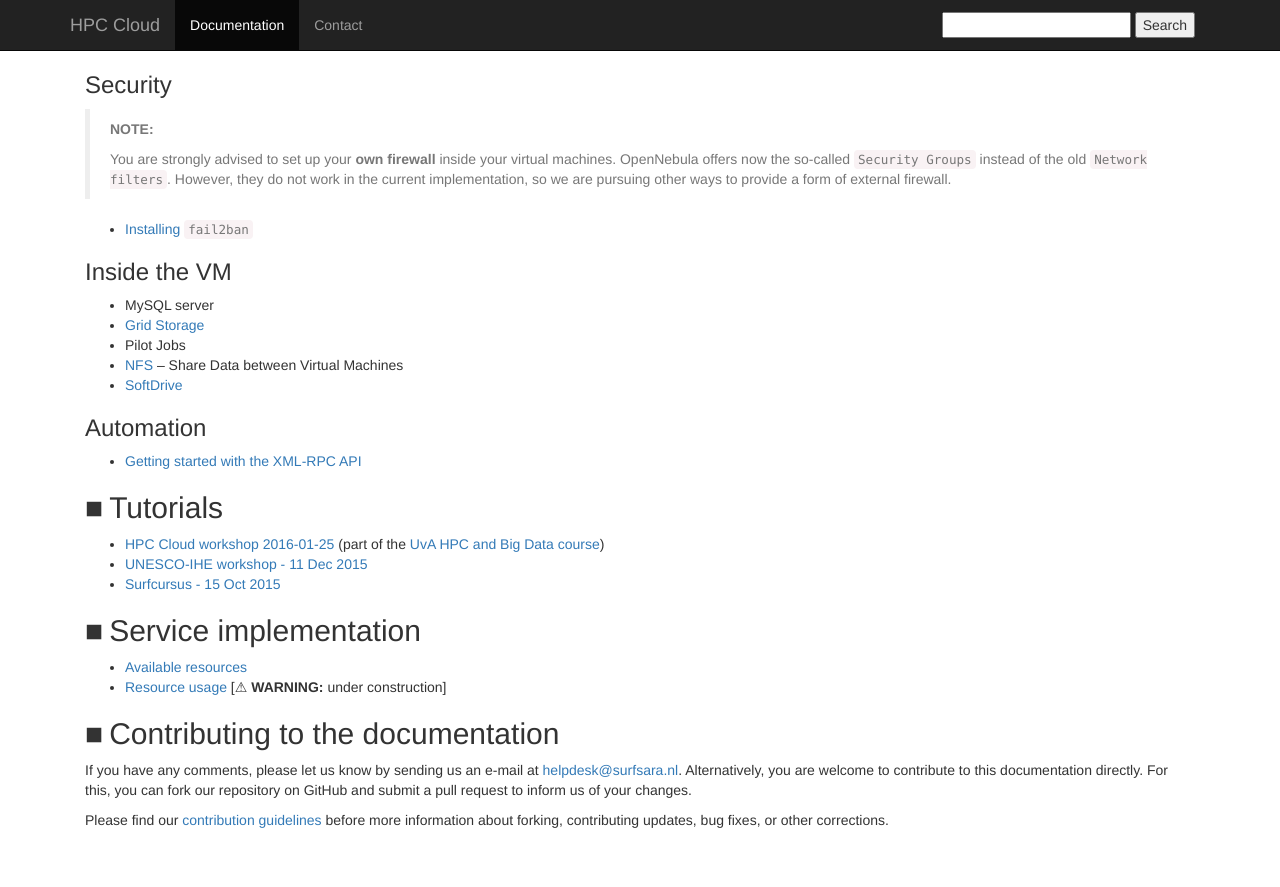
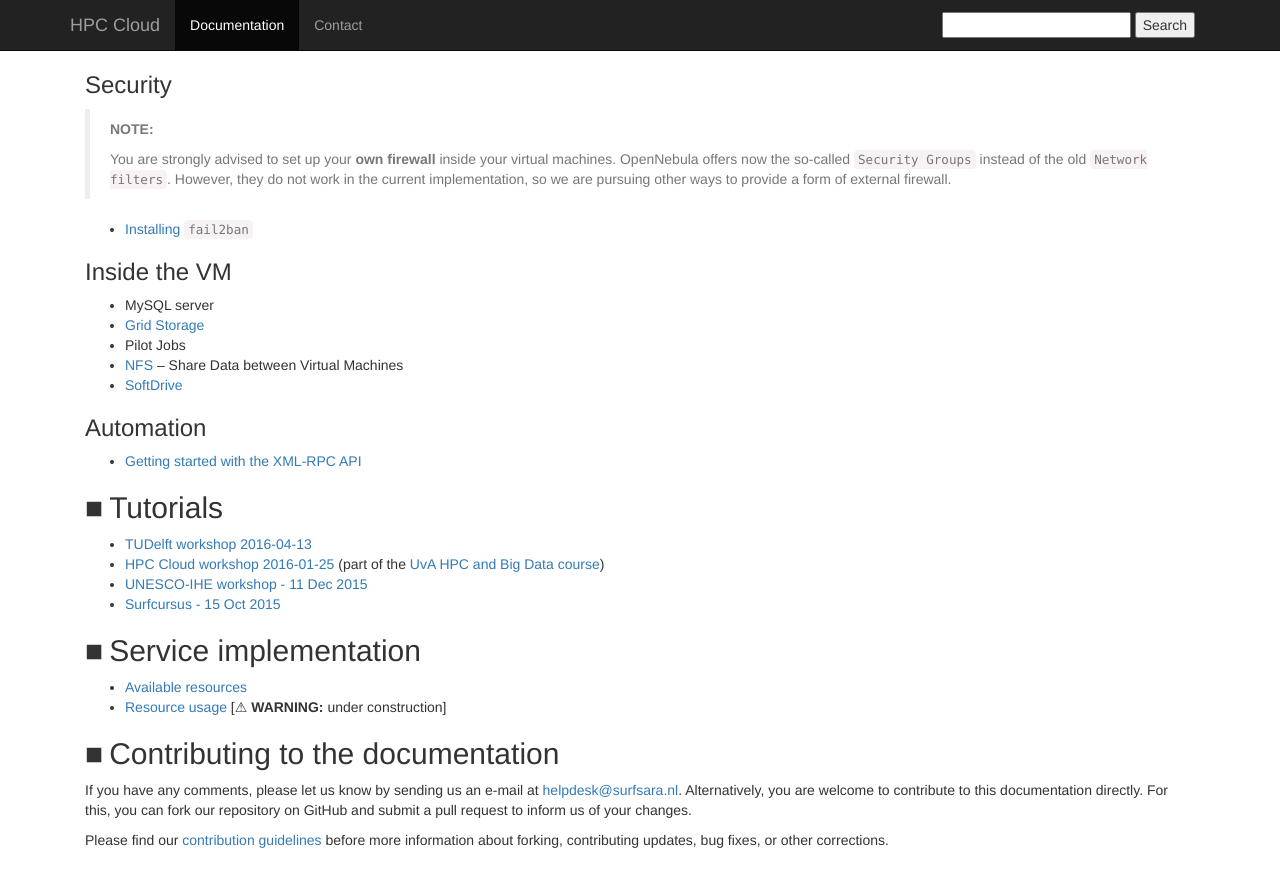
Before and after one commit to sara-nl/clouddocs, a Jekyll site: the page built from index.markdown, in a window 1280 px wide and 900 px high, scrolled down 1199 px. Shown: the top 887 px of the window. Built offline with Jekyll 4.4.1, drawn with Linux system fonts in a browser that asks for light colours; nearby versions of some CDN libraries.

Commit message:
Update index.markdown

```diff
--- a/index.markdown
+++ b/index.markdown
@@ -75,6 +75,7 @@ layout: default
 * [Getting started with the XML-RPC API](xmlrpc-start)
 
 ## Tutorials
+* [TUDelft workshop 2016-04-13](TUDelftcourse-20160413/index)
 * [HPC Cloud workshop 2016-01-25](UvAworkshop-2016-01-25/UvAworkshop-2016-01-25) (part of the [UvA HPC and Big Data course](http://hpc.uva.nl))
 * [UNESCO-IHE workshop - 11 Dec 2015](wshop-uihe-2015-12-11)
 * [Surfcursus - 15 Oct 2015](surfcursus-2015-Oct-15)
```
